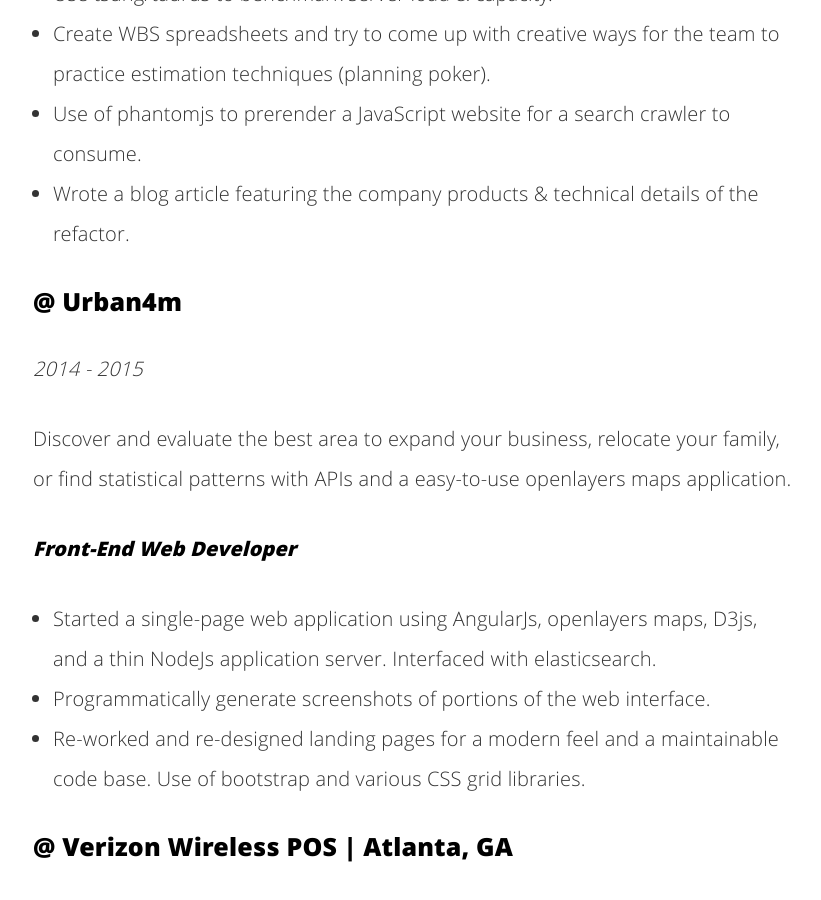
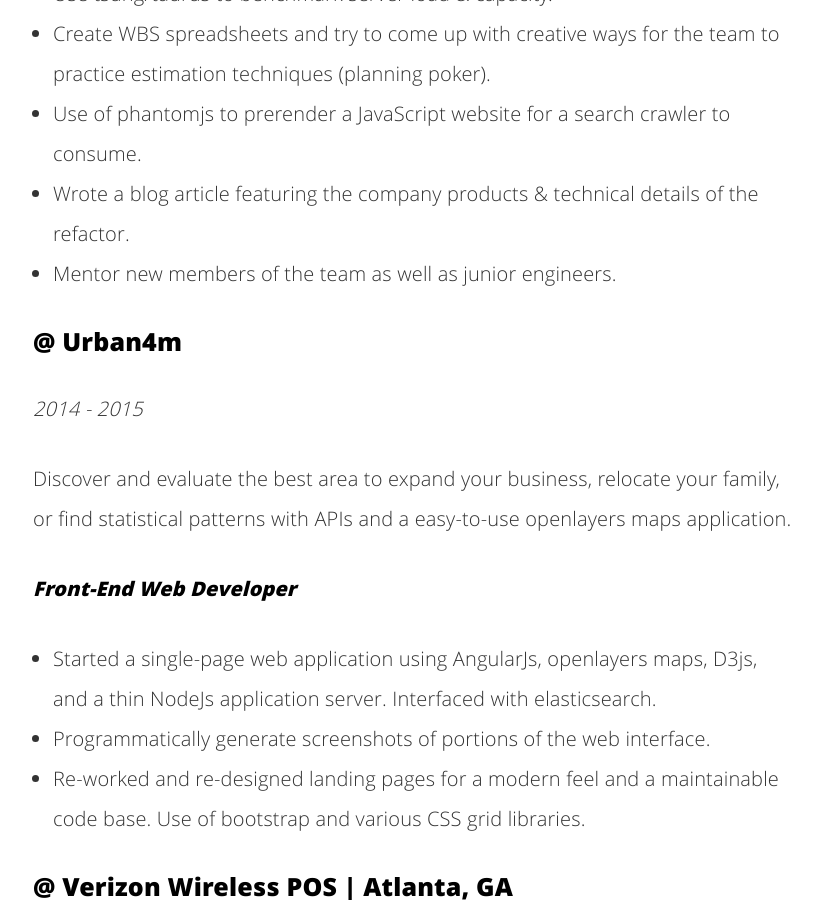
Before and after one commit to teh0xqb/teh0xqb.github.io, a Jekyll site: the page built from _posts/2020-01-07-resume.md, in a window 1280 px wide and 900 px high, scrolled down 3798 px. Shown: the whole window, without its empty margins (227-1048 px from the left). Built offline with Jekyll 4.4.1, drawn with Linux system fonts in a browser that asks for light colours; comment, search, counter and statistics services are not loaded.

Commit message:
small polishing, as always

```diff
--- a/_posts/2020-01-07-resume.md
+++ b/_posts/2020-01-07-resume.md
@@ -87,6 +87,7 @@
 - Create WBS spreadsheets and try to come up with creative ways for the team to practice estimation techniques (planning poker).
 - Use of phantomjs to prerender a JavaScript website for a search crawler to consume.
 - Wrote a blog article featuring the company products & technical details of the refactor.
+- Mentor new members of the team as well as junior engineers.
 
 ### @ Urban4m
 *2014 - 2015*
```
